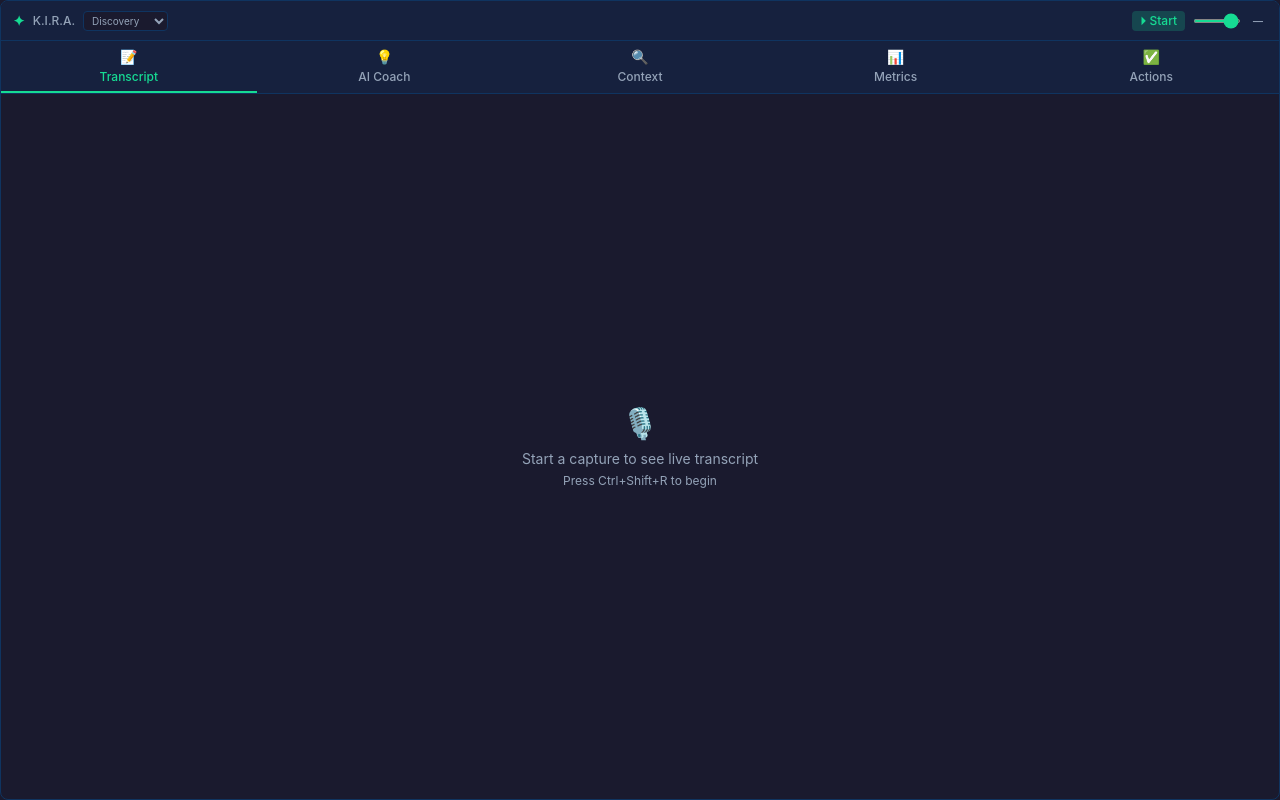
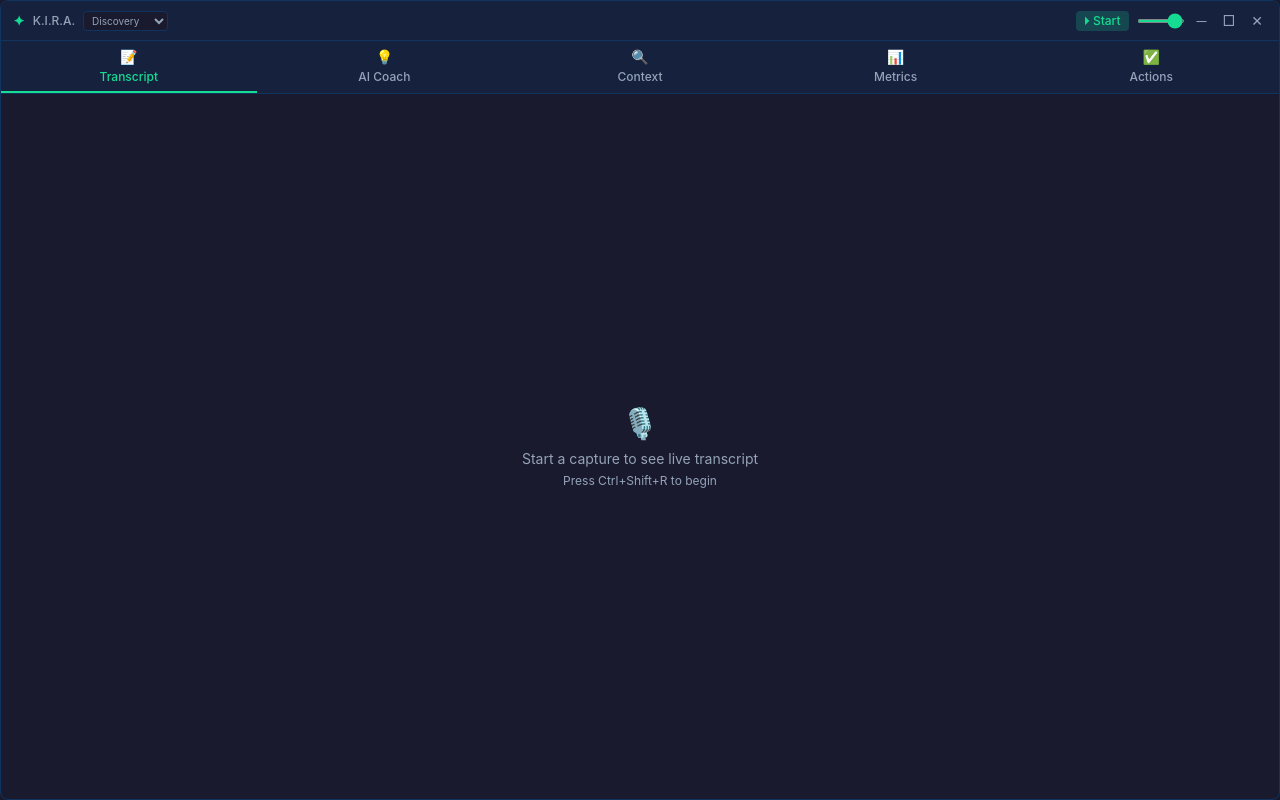
Before and after one commit to kira-PJ/kira-assistant, a React (Vite) app: page / in a window 1280 px wide. Built offline with nearby package versions, Linux system fonts and the light colour scheme.

Commit message:
feat: add window controls (close, maximize/restore, minimize) - Added X button to close the window - Added □ button to toggle maximize/restore (fullscreen vs windowed) - Added ─ button to minimize/collapse - Proper IPC handlers for all window operations

```diff
--- a/src/main/index.ts
+++ b/src/main/index.ts
@@ -151,6 +151,22 @@ app.whenReady().then(async () => {
     return null;
   });
 
+  ipcMain.handle('toggle-maximize', () => {
+    if (mainWindow) {
+      if (mainWindow.isMaximized()) {
+        mainWindow.unmaximize();
+      } else {
+        mainWindow.maximize();
+      }
+    }
+  });
+
+  ipcMain.handle('close-window', () => {
+    if (mainWindow) {
+      mainWindow.close();
+    }
+  });
+
   // === Session IPC ===
   ipcMain.handle('start-capture', async () => {
     if (!orchestrator) return { success: false, error: 'Orchestrator not ready' };
--- a/src/main/preload.ts
+++ b/src/main/preload.ts
@@ -9,6 +9,8 @@ contextBridge.exposeInMainWorld('ghostAPI', {
   setOpacity: (opacity: number) => ipcRenderer.invoke('set-opacity', opacity),
   setCollapse: (collapsed: boolean) => ipcRenderer.invoke('set-collapse', collapsed),
   getWindowState: () => ipcRenderer.invoke('get-window-state'),
+  toggleMaximize: () => ipcRenderer.invoke('toggle-maximize'),
+  closeWindow: () => ipcRenderer.invoke('close-window'),
 
   // === Clipboard ===
   copyToClipboard: (text: string) => clipboard.writeText(text),
--- a/src/renderer/components/TitleBar.tsx
+++ b/src/renderer/components/TitleBar.tsx
@@ -82,13 +82,27 @@ const TitleBar: React.FC<TitleBarProps> = ({
           title={`Opacity: ${opacity}%`}
         />
 
-        {/* Collapse */}
+        {/* Window controls */}
         <button
           onClick={onCollapse}
           className="text-ghost-text-dim hover:text-ghost-text text-sm px-1"
-          title="Collapse (Ctrl+Shift+M)"
+          title="Minimize (Ctrl+Shift+M)"
         >
           ─
+        </button>
+        <button
+          onClick={() => window.ghostAPI?.toggleMaximize()}
+          className="text-ghost-text-dim hover:text-ghost-text text-sm px-1"
+          title="Maximize / Restore"
+        >
+          □
+        </button>
+        <button
+          onClick={() => window.ghostAPI?.closeWindow()}
+          className="text-ghost-text-dim hover:text-red-400 text-sm px-1"
+          title="Close"
+        >
+          ✕
         </button>
       </div>
     </div>
--- a/src/renderer/types.ts
+++ b/src/renderer/types.ts
@@ -7,6 +7,8 @@ export interface GhostAPI {
   setOpacity: (opacity: number) => Promise<void>;
   setCollapse: (collapsed: boolean) => Promise<void>;
   getWindowState: () => Promise<WindowState | null>;
+  toggleMaximize: () => Promise<void>;
+  closeWindow: () => Promise<void>;
 
   // Session
   startCapture: () => Promise<{ success: boolean; error?: string }>;
```
